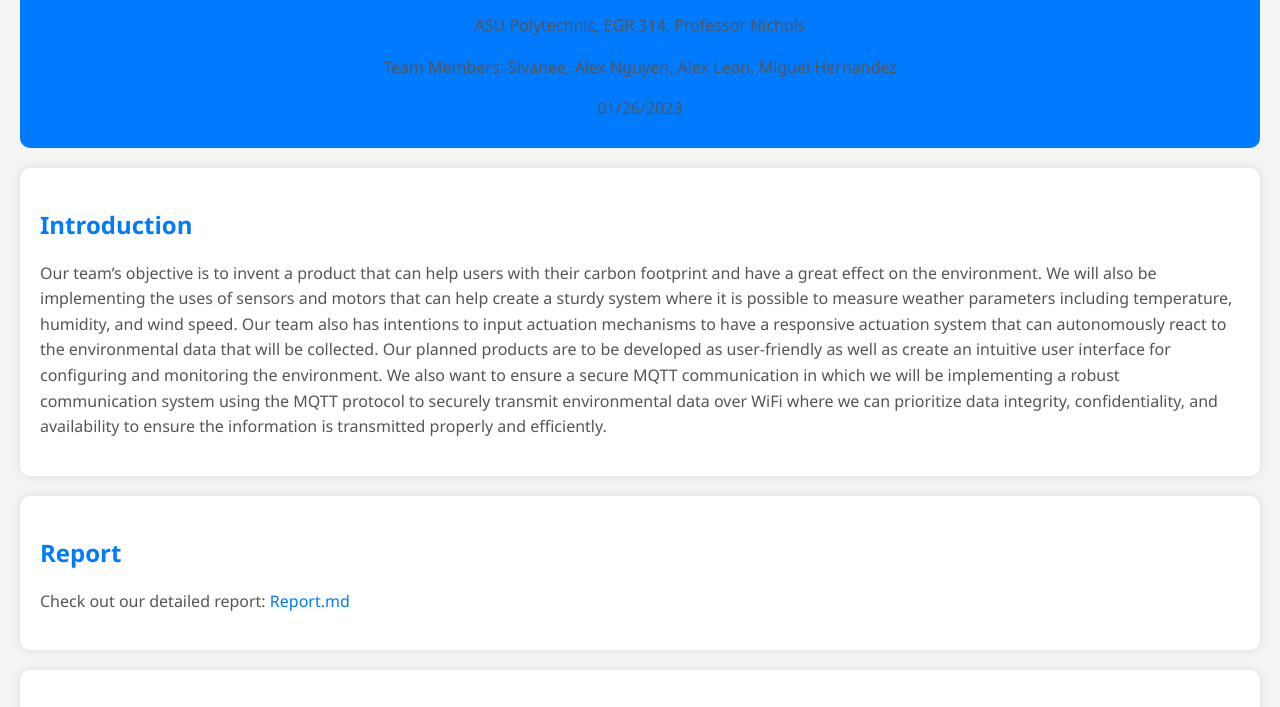
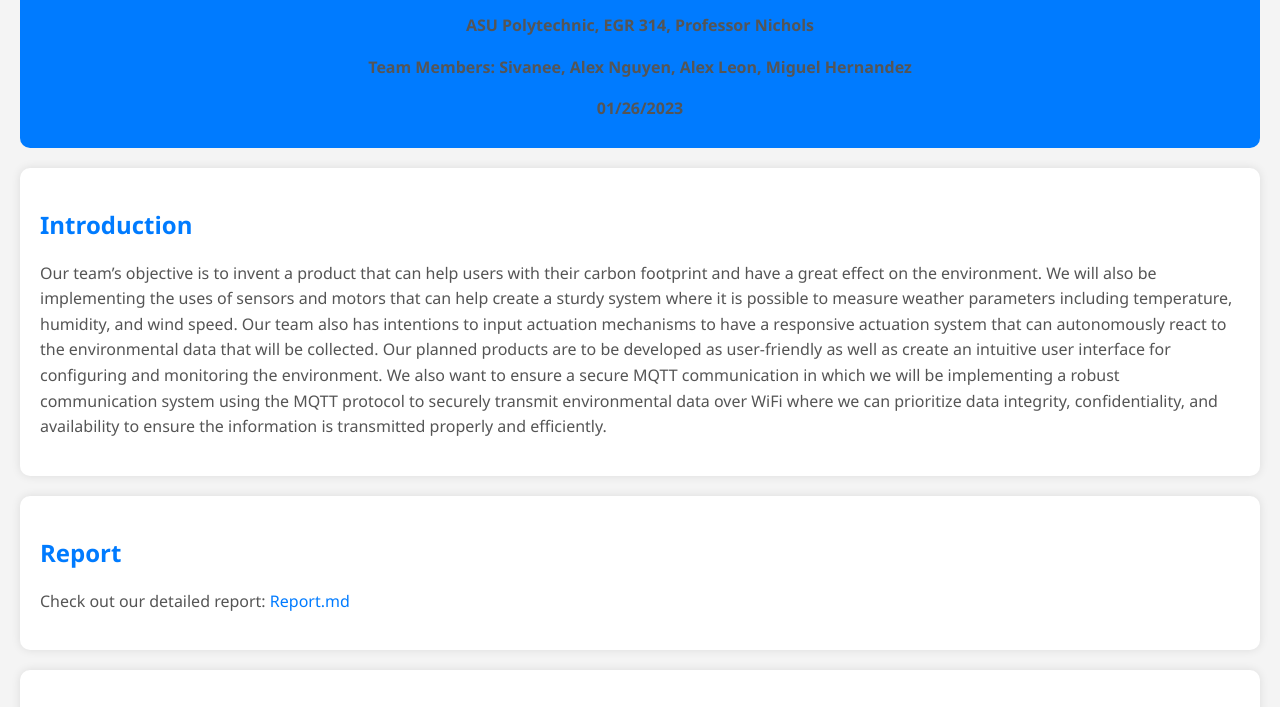
Before and after one commit to egr314-306-s24-github-io/Team-306, a website: page index.html in a window 1280 px wide. Shown: the part 76-783 px from the top of the page. Drawn offline with Linux system fonts and the light colour scheme.

Commit message:
Update index.html

```diff
--- a/index.html
+++ b/index.html
@@ -67,16 +67,23 @@
             height: auto;
             border-radius: 10px;
         }
+
+        .team-info {
+            color: #000;
+            font-weight: bold;
+        }
     </style>
 </head>
 
 <body>
 
     <header>
-        <h1>Team 306</h1>
-        <p>ASU Polytechnic, EGR 314, Professor Nichols</p>
-        <p>Team Members: Sivanee, Alex Nguyen, Alex Leon, Miguel Hernandez</p>
-        <p>01/26/2023</p>
+        <div class="team-info">
+            <h1>Team 306</h1>
+            <p>ASU Polytechnic, EGR 314, Professor Nichols</p>
+            <p>Team Members: Sivanee, Alex Nguyen, Alex Leon, Miguel Hernandez</p>
+            <p>01/26/2023</p>
+        </div>
     </header>
 
     <section>
```
